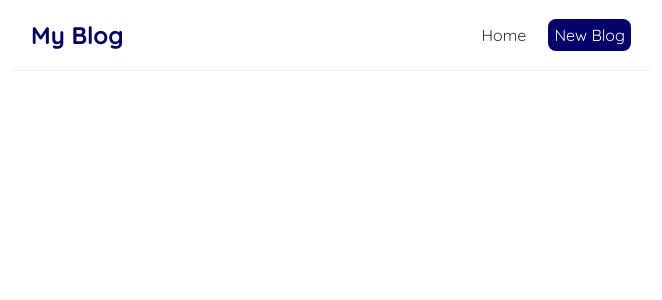
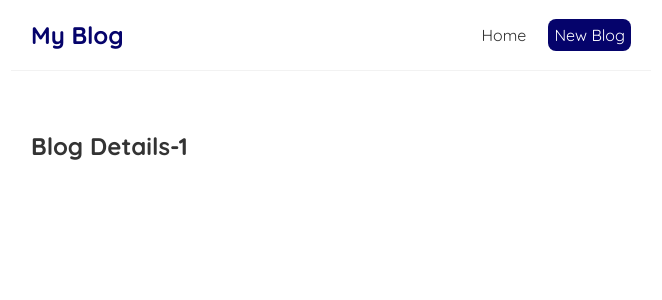
Before and after one commit to AitanMammadova/Blog-Next.js, a React (Create React App) app: page /blogs/1 in a window 1280 px wide. Shown: the top 300 px of the page, without its empty margins (309-971 px from the left). Built offline with nearby package versions, Linux system fonts and the light colour scheme; the HTML template or start-up script is replaced by a standard one.

Commit message:
Route Parameters

```diff
--- a/src/App.js
+++ b/src/App.js
@@ -2,6 +2,7 @@
 import Navbar from "./Components/Navbar";
 import {BrowserRouter as Router , Route, Switch} from 'react-router-dom';
 import Create from "./Create";
+import BlogDetails from "./Components/BlogDetails";
 
 
 function App() {
@@ -17,6 +18,9 @@
           <Route path='/create'>
             <Create />
           </Route>
+          <Route path='/blogs/:id'>
+            <BlogDetails />
+          </Route>
         </Switch>
       </div>
     </div>
--- /dev/null
+++ b/src/Components/BlogDetails.js
@@ -0,0 +1,12 @@
+import { useParams } from "react-router-dom";
+
+const BlogDetails = () => {
+    const {id} = useParams();
+    return (
+        <div className="blog-details">
+            <h2>Blog Details-{id}</h2>
+        </div>
+     );
+}
+
+export default BlogDetails;
--- a/src/Components/BlogList.js
+++ b/src/Components/BlogList.js
@@ -1,3 +1,5 @@
+import { Link } from "react-router-dom";
+
 const BlogList = ({blogs,title}) => {
 
     return (
@@ -5,8 +7,10 @@
             <h2>{title}</h2>
             {blogs.map((blog)=>(
             <div className="blog-preview" key={blog.id}>
-              <h2>{blog.title}</h2>
-              <p>Written by {blog.author}</p>
+                <Link to={`/blogs/ ${blog.id}`}>
+                    <h2>{blog.title}</h2>
+                    <p>Written by {blog.author}</p>
+                </Link>
             </div>
         ))}
         </div>
--- a/src/index.css
+++ b/src/index.css
@@ -47,3 +47,6 @@
   color: #05036b;
   margin-bottom: 8px;
 }
+.blog-preview a{
+  text-decoration: none;
+}
```
